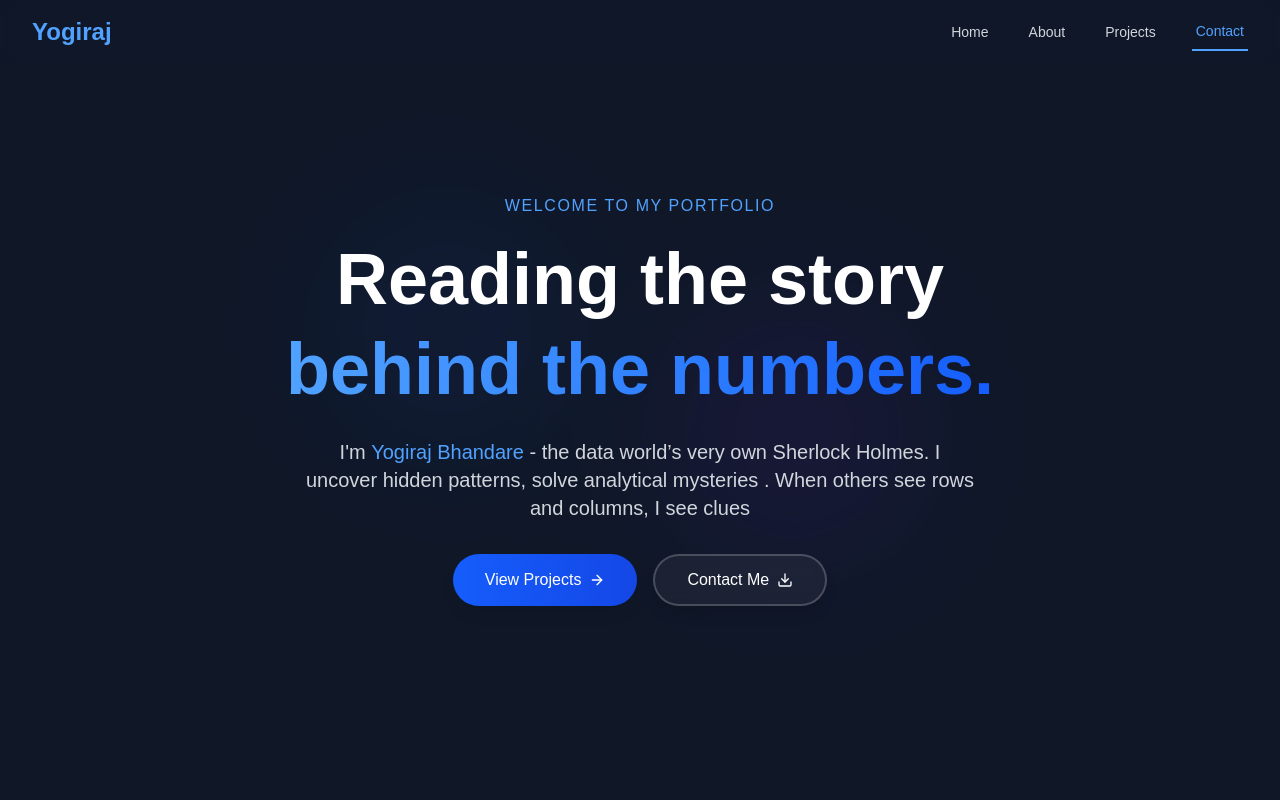
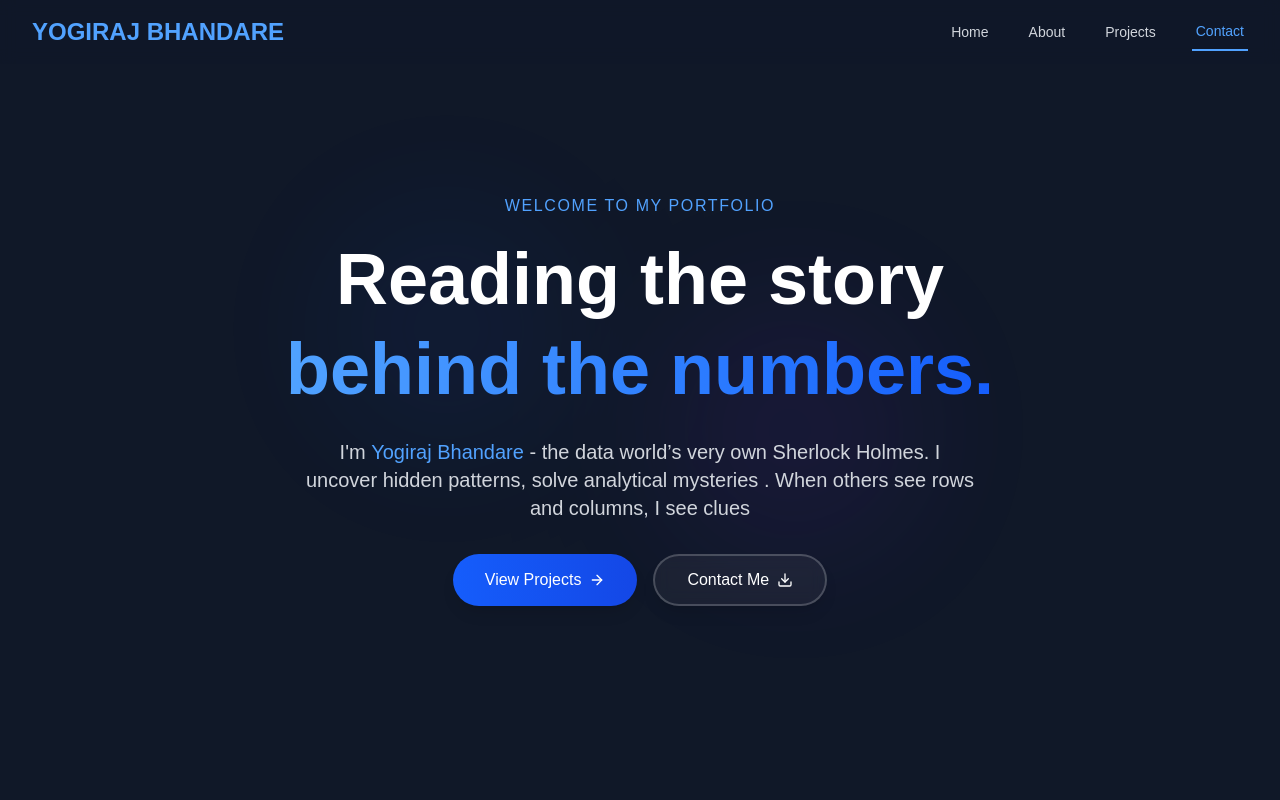
Before and after one commit to NileshEdake/portfolio, a React (Vite) app: page / in a window 1280 px wide. Shown: the top 800 px of the page. Built offline with nearby package versions, Linux system fonts and the light colour scheme.

Commit message:
Update Navbar.jsx

```diff
--- a/src/components/Navbar.jsx
+++ b/src/components/Navbar.jsx
@@ -38,7 +38,7 @@ const Navbar = () => {
       <nav className="max-w-7xl mx-auto px-4 sm:px-6 lg:px-8">
         <div className="flex items-center justify-between h-16">
           <Link to="/#home" smooth onClick={handleLinkClick} className="text-2xl font-bold text-blue-400 hover:text-blue-300 transition-colors">
-            Yogiraj
+            YOGIRAJ BHANDARE
           </Link>
 
           <div className="hidden md:flex items-center space-x-8">
```
